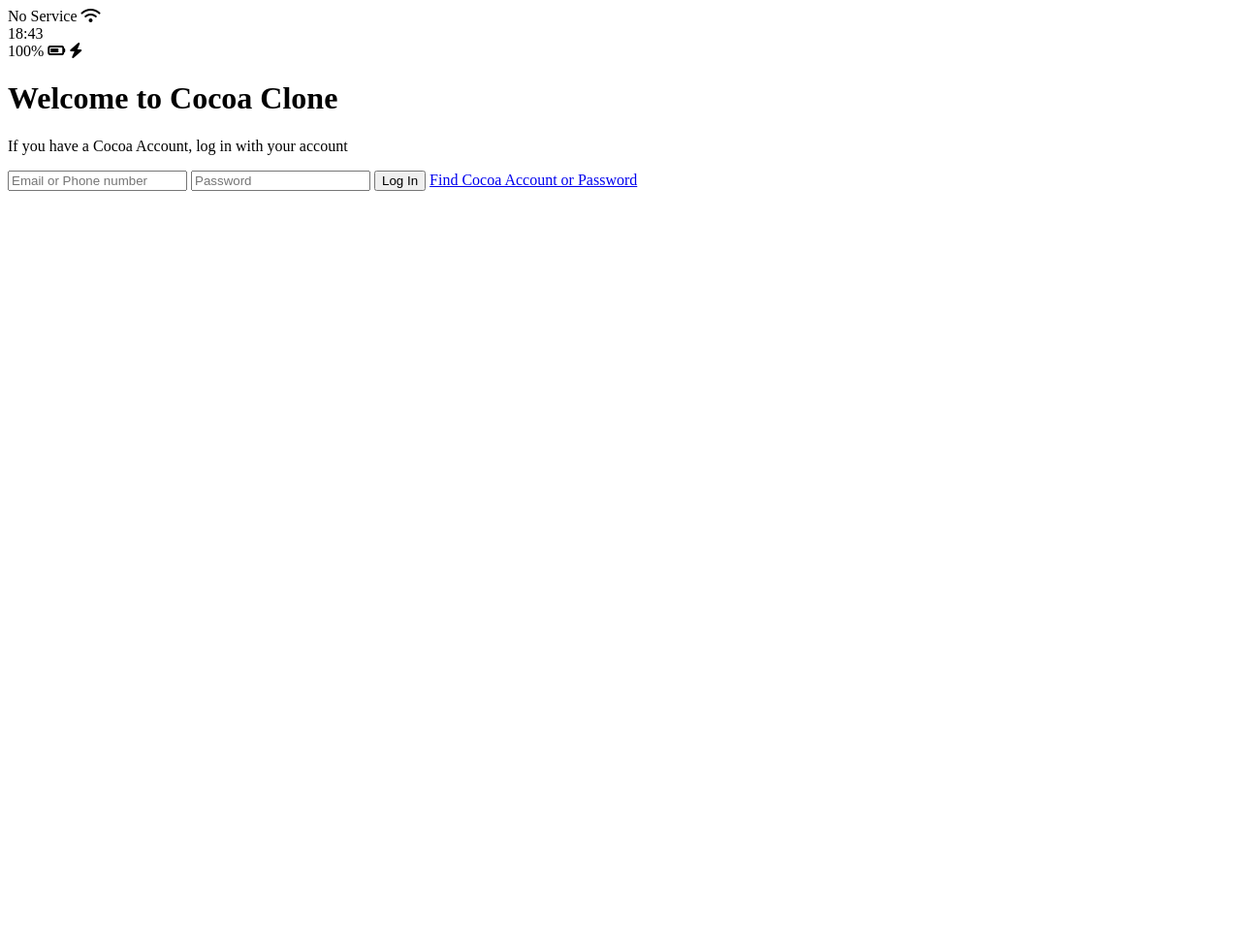
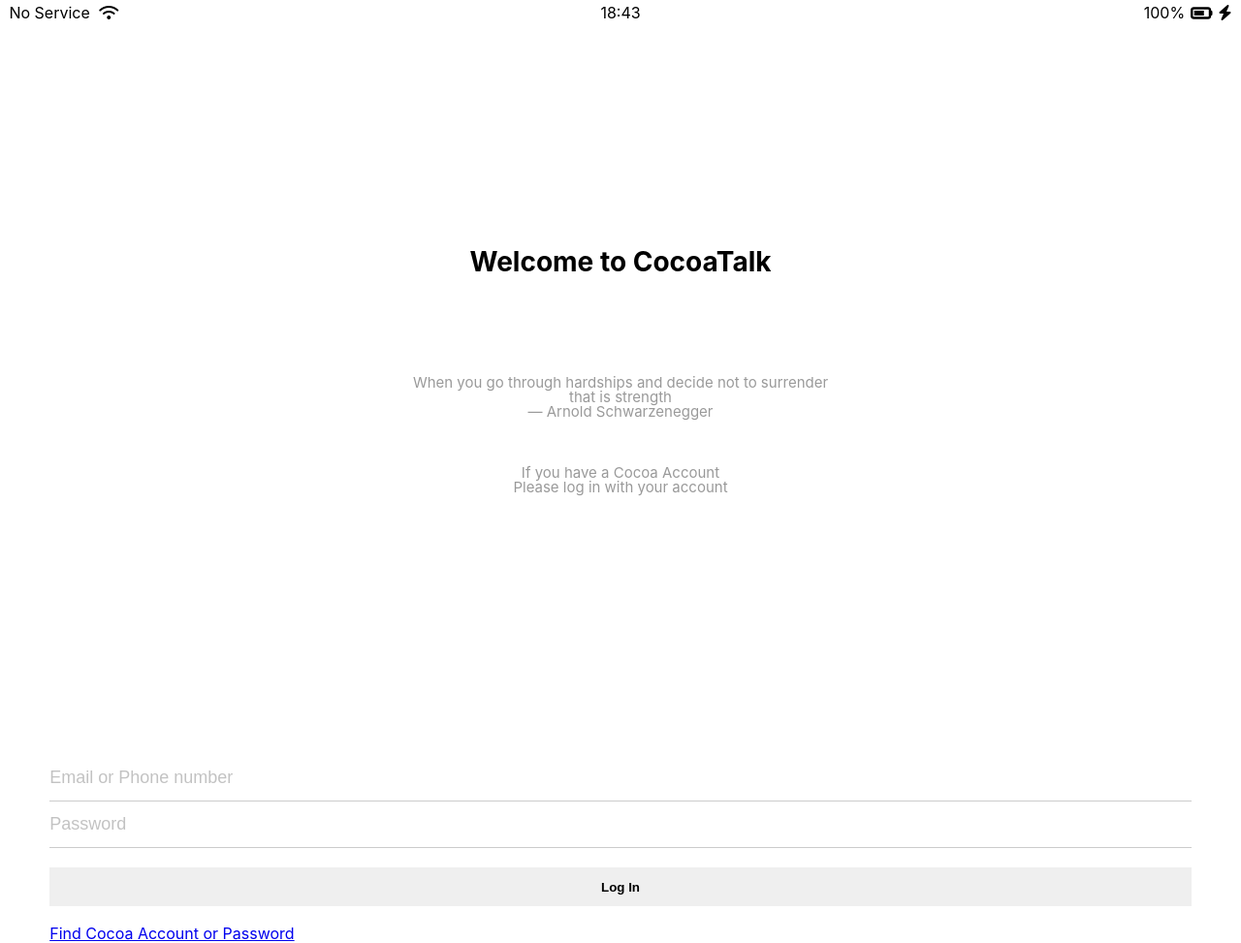
Before and after one commit to didghwns0514/Cocoatalk-actual, a plain HTML site: page index.html in a window 1280 px wide. Shown: the whole page at 97% size. Before the commit the page ends 800 px from the top, so only its background shows below. Drawn offline with Linux system fonts and the light colour scheme.

Commit message:
doc,build(.md/.html/.css): Add login page files.
Content
- See the github code
- CSS file separation; class name matching css file name
- Flex and padding and margin in right places
- Always approach from Outside of the box-element to the inside
- Always see if elements belong in a element with other siblings

```diff
--- /dev/null
+++ b/css/reset.css
@@ -0,0 +1,129 @@
+/* http://meyerweb.com/eric/tools/css/reset/
+   v2.0 | 20110126
+   License: none (public domain)
+*/
+
+html,
+body,
+div,
+span,
+applet,
+object,
+iframe,
+h1,
+h2,
+h3,
+h4,
+h5,
+h6,
+p,
+blockquote,
+pre,
+a,
+abbr,
+acronym,
+address,
+big,
+cite,
+code,
+del,
+dfn,
+em,
+img,
+ins,
+kbd,
+q,
+s,
+samp,
+small,
+strike,
+strong,
+sub,
+sup,
+tt,
+var,
+b,
+u,
+i,
+center,
+dl,
+dt,
+dd,
+ol,
+ul,
+li,
+fieldset,
+form,
+label,
+legend,
+table,
+caption,
+tbody,
+tfoot,
+thead,
+tr,
+th,
+td,
+article,
+aside,
+canvas,
+details,
+embed,
+figure,
+figcaption,
+footer,
+header,
+hgroup,
+menu,
+nav,
+output,
+ruby,
+section,
+summary,
+time,
+mark,
+audio,
+video {
+  margin: 0;
+  padding: 0;
+  border: 0;
+  font-size: 100%;
+  font: inherit;
+  vertical-align: baseline;
+}
+/* HTML5 display-role reset for older browsers */
+article,
+aside,
+details,
+figcaption,
+figure,
+footer,
+header,
+hgroup,
+menu,
+nav,
+section {
+  display: block;
+}
+body {
+  line-height: 1;
+}
+ol,
+ul {
+  list-style: none;
+}
+blockquote,
+q {
+  quotes: none;
+}
+blockquote:before,
+blockquote:after,
+q:before,
+q:after {
+  content: "";
+  content: none;
+}
+table {
+  border-collapse: collapse;
+  border-spacing: 0;
+}
--- /dev/null
+++ b/css/status-bar.css
@@ -0,0 +1,26 @@
+.status-bar {
+  display: flex;
+  justify-content: center;
+  padding: 5px 3px;
+}
+.status-bar__column {
+  /* This is devision by n times of box elements */
+  width: 33%;
+}
+.status-bar__column:nth-child(2) {
+  /* make inner content tobe in the center */
+  display: flex;
+  justify-content: center;
+  align-items: center;
+}
+.status-bar__column:last-child {
+  display: flex;
+  justify-content: flex-end;
+  align-items: center;
+}
+.status-bar__column:last-child > .fa-battery-three-quarters {
+  margin: 0px 6px;
+}
+.status-bar__column:nth-child(1) > span {
+  margin-right: 5px;
+}
--- /dev/null
+++ b/css/style.css
@@ -0,0 +1,15 @@
+@import url("https://fonts.googleapis.com/css2?family=Noto+Sans+KR:wght@100&display=swap");
+@import url("variable.css");
+@import url("reset.css");
+@import url("status-bar.css");
+@import url("welcome-header.css");
+@import url("welcome-main.css");
+
+body {
+  font-family: -apple-system, BlinkMacSystemFont, "Segoe UI", "Noto Sans KR", Roboto, Oxygen, Ubuntu, Cantarell,
+    "Open Sans", "Helvetica Neue", sans-serif;
+}
+
+input:focus {
+  outline: none;
+}
--- /dev/null
+++ b/css/variable.css
@@ -0,0 +1,3 @@
+:root {
+  --input-focused-yellow: #fae100;
+}
--- /dev/null
+++ b/css/welcome-header.css
@@ -0,0 +1,29 @@
+.welcome-header {
+  margin: 18% 0%;
+  text-align: center;
+  display: flex;
+  flex-direction: column;
+  align-items: center;
+}
+
+.welcome-header__title {
+  margin-bottom: 8%;
+  font-size: 28px;
+  font-weight: bold;
+}
+
+.welcome-header__text {
+  width: 100%;
+  font-size: 15px;
+  margin-bottom: 3%;
+  color: grey;
+  opacity: 0.8;
+}
+
+.welcome-header__text.quote {
+}
+
+.welcome-header__text.login {
+  margin-top: 10px;
+  width: 60%;
+}
--- /dev/null
+++ b/css/welcome-main.css
@@ -0,0 +1,35 @@
+.welcome-main {
+  margin: 0% 4%;
+}
+#login-form {
+  display: flex;
+  flex-direction: column;
+}
+#login-form input {
+  padding: 13px 0px;
+}
+#login-form > input:nth-child(1),
+input:nth-child(2) {
+  /* margin-bottom: 12px; */
+  /* padding-bottom: 12px; */
+  /* padding: 13px 0px; */
+  border: none;
+  border-bottom: 1.5px solid rgba(0, 0, 0, 0.2);
+  font-size: 18px;
+  transition: border-bottom 0.5s ease-in-out;
+}
+#login-form input::placeholder {
+  color: rgba(0, 0, 0, 0.24);
+}
+
+#login-form input:focus {
+  border-bottom: 1.5px solid var(--input-focused-yellow);
+}
+
+#login-form > input:nth-child(3) {
+  margin: 20px 0px;
+  border: none;
+  background-color: rgba(red, green, blue);
+  height: 40px;
+  font-weight: 800;
+}
--- a/index.html
+++ b/index.html
@@ -1,13 +1,14 @@
 <!DOCTYPE html>
 <html lang="en">
   <head>
+    <link href="css/style.css" rel="stylesheet" />
     <meta charset="UTF-8" />
     <meta http-equiv="X-UA-Compatible" content="IE=edge" />
     <meta name="viewport" content="width=device-width, initial-scale=1.0" />
     <title>Welcome to Cocoa talk</title>
   </head>
   <body>
-    <div id="status-bar">
+    <nav class="status-bar">
       <div class="status-bar__column">
         <span>No Service</span>
         <!-- To do! Wifi Icon -->
@@ -19,23 +20,33 @@
       <div class="status-bar__column">
         <span>100%</span>
         <!-- Todo! Battery Icon -->
-        <i class="fas fa-battery-three-quarters"></i>
+        <i class="fas fa-battery-three-quarters fa-lg"></i>
         <!-- Lightenin Icon -->
         <i class="fas fa-bolt"></i>
       </div>
-    </div>
+    </nav>
 
     <header class="welcome-header">
-      <h1 class="welcome-header__title">Welcome to Cocoa Clone</h1>
-      <p class="welcome-header__text">If you have a Cocoa Account, log in with your account</p>
+      <h1 class="welcome-header__title">Welcome to CocoaTalk</h1>
+      <p class="welcome-header__text quote">
+        When you go through hardships and decide not to surrender<br />
+        that is strength <br />
+        — Arnold Schwarzenegger
+      </p>
+      <p class="welcome-header__text login">
+        If you have a Cocoa Account <br />
+        Please log in with your account
+      </p>
     </header>
 
+    <main class="welcome-main">
       <form id="login-form">
         <input type="text" placeholder="Email or Phone number" />
         <input type="text" placeholder="Password" />
         <input type="submit" value="Log In" />
         <a href="#">Find Cocoa Account or Password</a>
       </form>
+    </main>
   </body>
   <script defer src="https://kit.fontawesome.com/3cdaedc6ab.js" crossorigin="anonymous"></script>
 </html>
```
Also changed, not shown: images/2021-08-24-11-16-08.png (added), images/2021-08-24-11-47-12.png (added), images/2021-08-24-11-53-00.png (added), images/2021-08-24-11-53-41.png (added), images/2021-08-24-11-58-12.png (added), 1 other file. Lines whose indentation alone changed are shown as unchanged.
